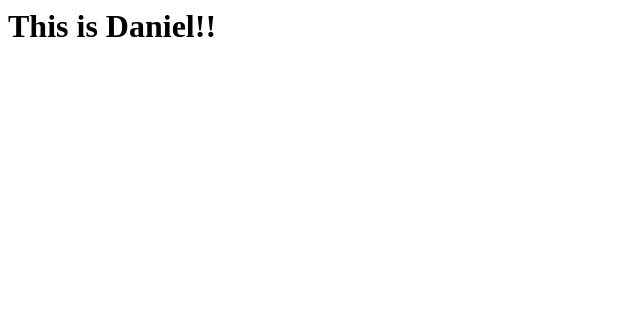
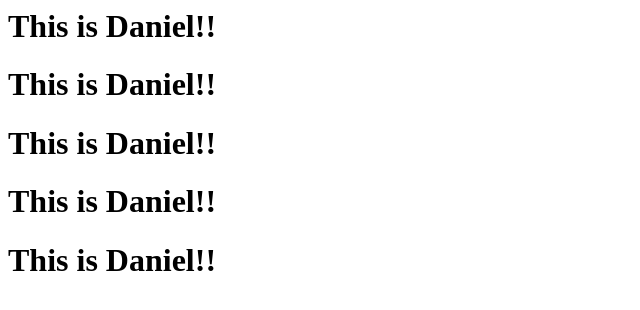
Before and after one commit to benjaminDaniel-tech/SIMPLE_CICD_DEMO, a plain HTML site: page index.html in a window 1280 px wide. Shown: the whole page, without its empty margins (0-640 px from the left). Drawn offline with Linux system fonts and the light colour scheme.

Commit message:
Update index.html

```diff
--- a/index.html
+++ b/index.html
@@ -1,3 +1,8 @@
 <body>
 	<h1>This is Daniel!!<h1/>
+			<h1>This is Daniel!!<h1/>
+					<h1>This is Daniel!!<h1/>
+							<h1>This is Daniel!!<h1/>
+									<h1>This is Daniel!!<h1/>
+
 </body>
```
